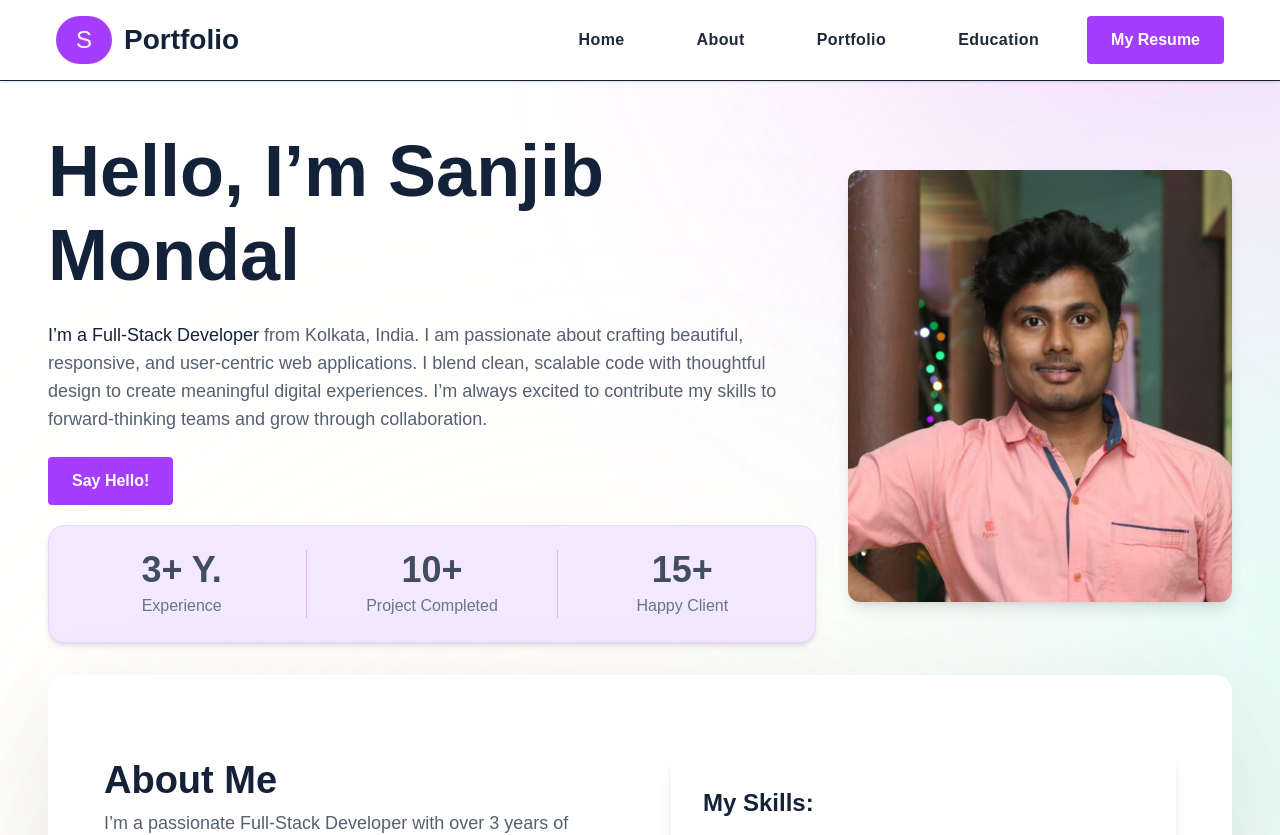
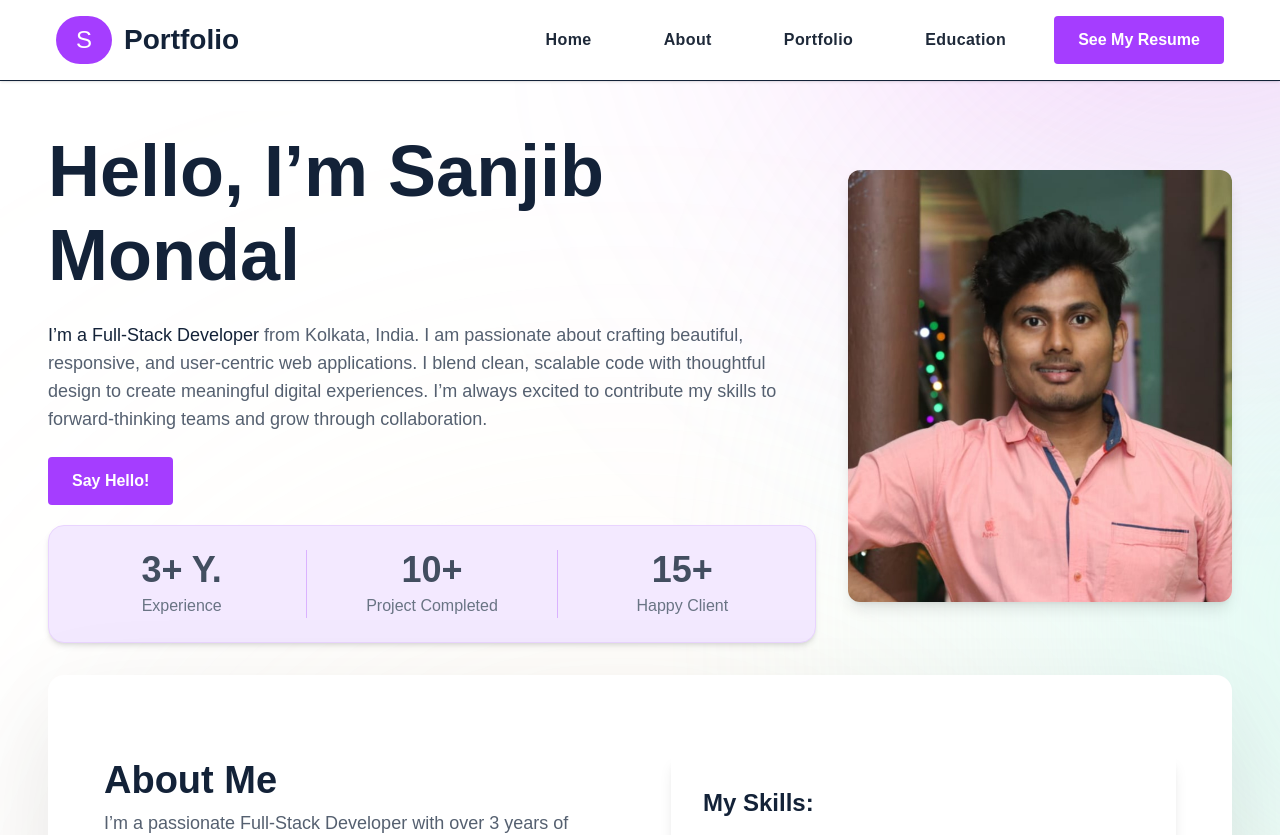
Before and after one commit to S4NJ18/my-portfolio, a Next.js app: page / in a window 1280 px wide. Shown: the top 835 px of the page. Built offline with nearby package versions, Linux system fonts and the light colour scheme.

Commit message:
Update navbar.jsx

```diff
--- a/component/navbar.jsx
+++ b/component/navbar.jsx
@@ -80,7 +80,7 @@ const NavbarComponent = () => {
                 className="rounded px-6 py-3 flex gap-3 justify-center items-center bg-[#a53dff] w-full md:w-auto">
                 <p className="text-base leading-6 text-white font-semibold">
                   <Link href="https://drive.google.com/file/d/1-0h-eshMycQJzn4GWVBt63U2J7ZeWKUT/view?usp=sharing">
-                    My Resume
+                    See My Resume
                   </Link>
                 </p>
               </button>
```
